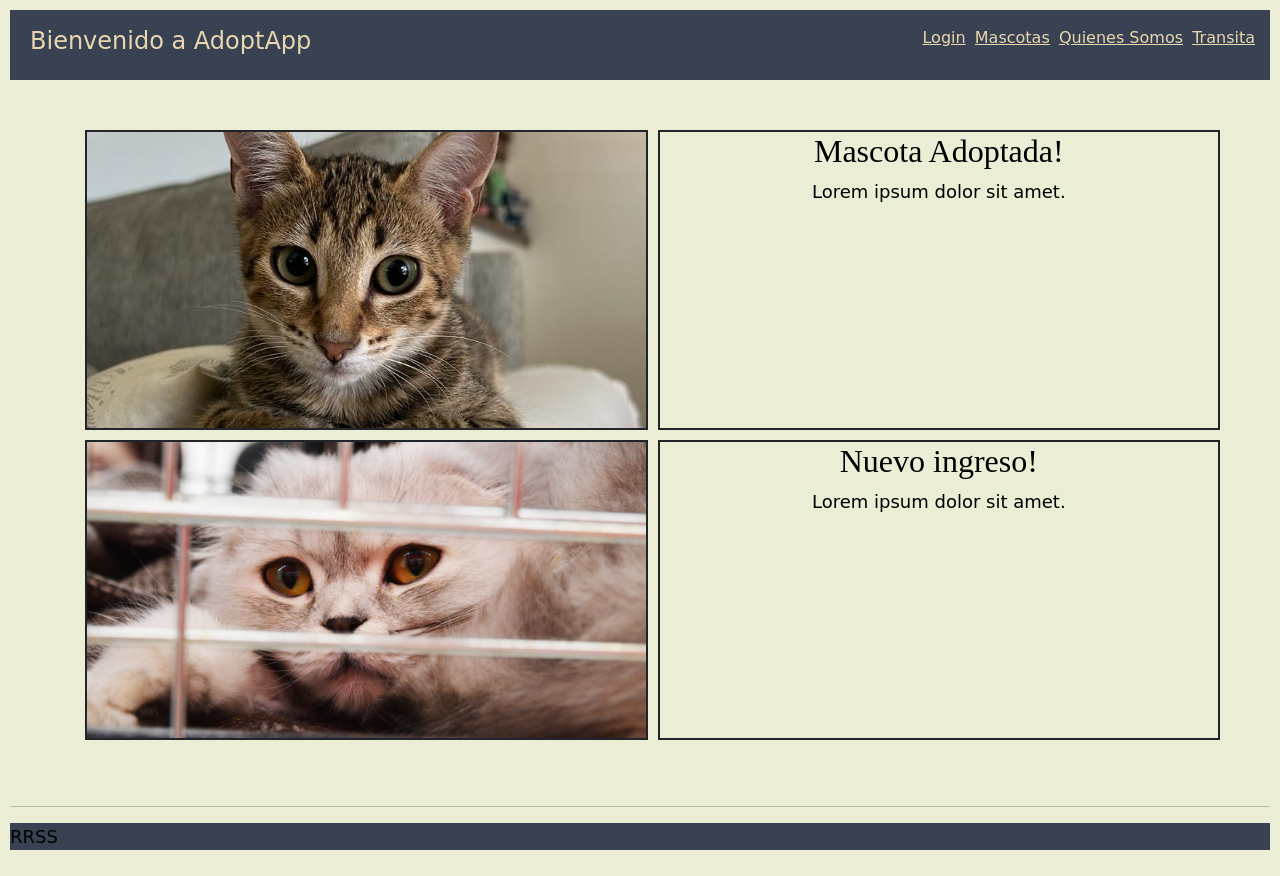
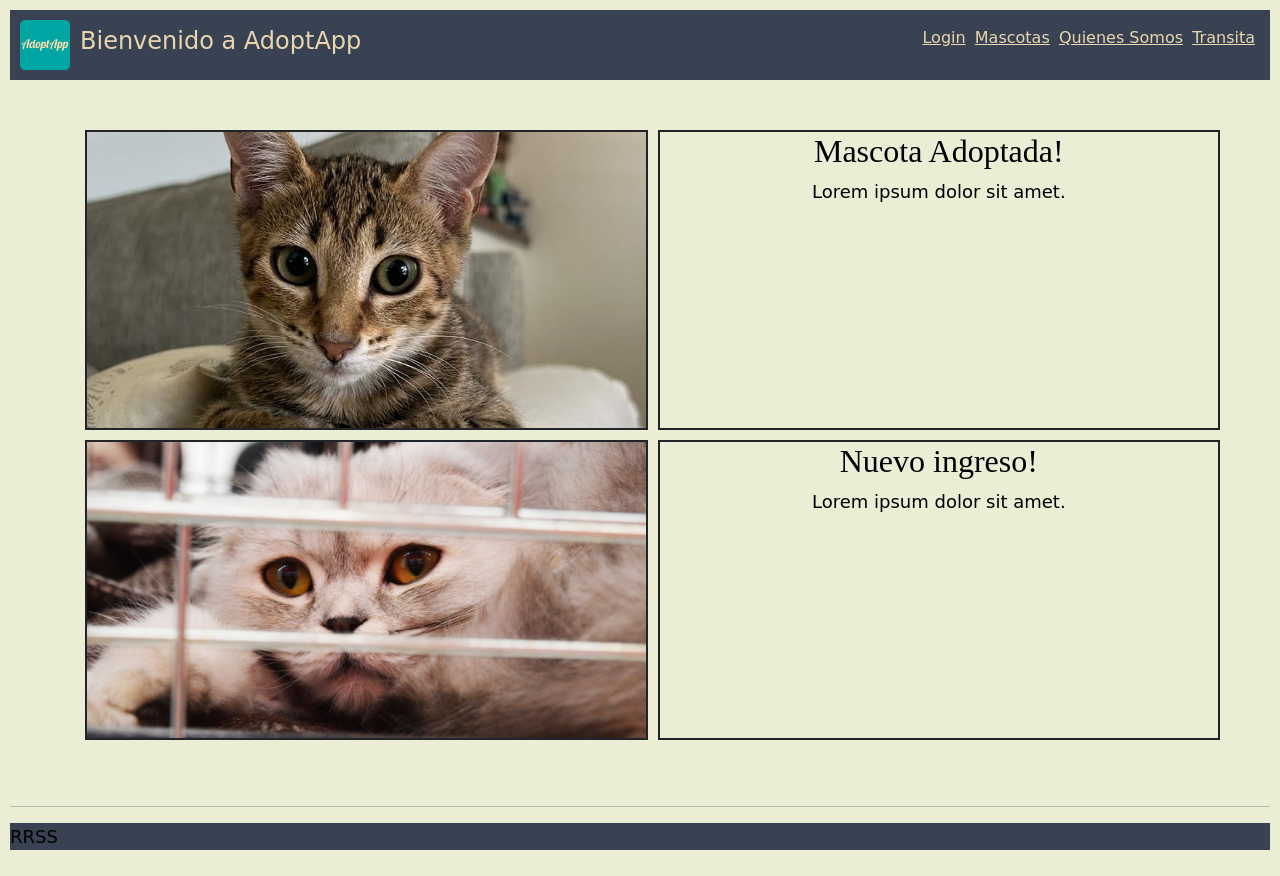
Before and after one commit to Guyito/ProyectoAdoptApp, a plain HTML site: page index.html in a window 1280 px wide. Drawn offline with nearby package versions, Linux system fonts and the light colour scheme; the site is published under a folder, as on GitHub Pages, so addresses that start at the root find nothing; a web font is replaced by a local one.

Commit message:
correccion logo

```diff
--- a/index.html
+++ b/index.html
@@ -18,7 +18,7 @@
 <body>
     <header>
         <div class="logo">
-            <img src="/img/logohome/apple-touch-icon.png" alt="">
+            <img src="img/logohome/apple-touch-icon.png" alt="">
             <h1>Bienvenido a AdoptApp</h1>
         </div>
         <!-- ingresar menu, logo y buscador-->
```
Also changed, not shown: pages/login.html (+1 -1 lines), pages/mascotas.html (+1 -1 lines), pages/quienessomos.html (+1 -1 lines), pages/transita.html (+1 -1 lines).
